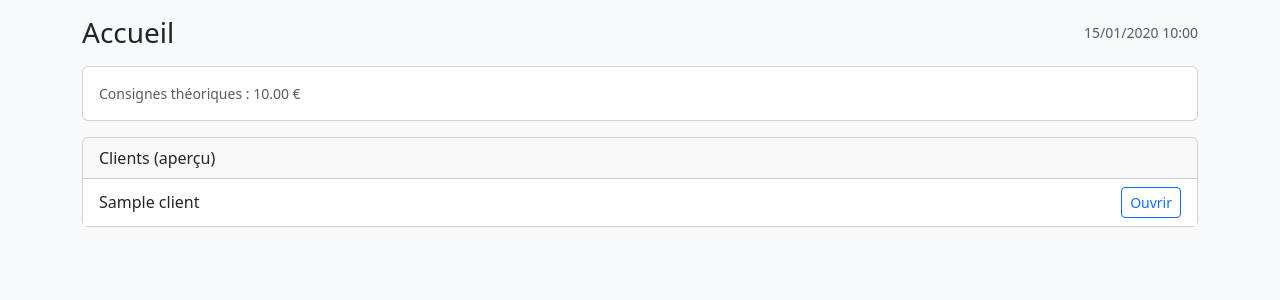
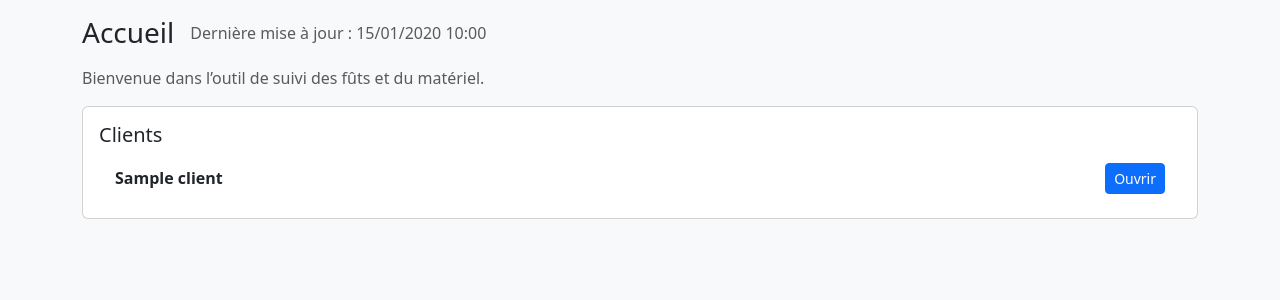
Before and after one commit to lecentrallanderneau-oss/Suivi_futs, a Flask app: template templates/index.html in a window 1280 px wide. Shown: the part 57-357 px from the top of the page. Run offline with Flask 3, Linux system fonts and the light colour scheme; tables that the repository leaves empty hold one stand-in row (values such as "Sample post"); the template is opened without the code that fills it: values that come from a table or form of the project are taken from there, most other values are stand-ins (such as "Sample title", 1, 10 or a date in 2020); some libraries are stand-ins or nearby versions.

Commit message:
Update index.html

```diff
--- a/templates/index.html
+++ b/templates/index.html
@@ -1,29 +1,29 @@
 {% extends "base.html" %}
 {% block content %}
-<div class="d-flex align-items-center justify-content-between mb-3">
-  <h1 class="h3 mb-0">Accueil</h1>
-  <small class="text-muted">{{ now.strftime('%d/%m/%Y %H:%M') }}</small>
+<div class="d-flex align-items-center mb-3">
+  <h1 class="h3 m-0">Accueil</h1>
+  <span class="ms-3 text-muted">Dernière mise à jour : {{ now.strftime("%d/%m/%Y %H:%M") }}</span>
 </div>
 
-<div class="card mb-3">
-  <div class="card-body">
-    <div class="text-muted small">Consignes théoriques : {{ totals.deposit_cents|eur }}</div>
-  </div>
-</div>
+<p class="text-muted">Bienvenue dans l’outil de suivi des fûts et du matériel.</p>
 
 <div class="card">
-  <div class="card-header">Clients (aperçu)</div>
-  <div class="card-body p-0">
-    <ul class="list-group list-group-flush">
+  <div class="card-body">
+    <h5 class="card-title">Clients</h5>
+    {% if clients %}
+      <ul class="list-group list-group-flush">
       {% for c in clients %}
         <li class="list-group-item d-flex justify-content-between align-items-center">
-          <span>{{ c.name }}</span>
-          <a class="btn btn-sm btn-outline-primary" href="{{ url_for('client_detail', client_id=c.id) }}">Ouvrir</a>
+          <div>
+            <strong>{{ c.name }}</strong>
+          </div>
+          <a class="btn btn-sm btn-primary" href="{{ url_for('client_detail', client_id=c.id) }}">Ouvrir</a>
         </li>
-      {% else %}
-        <li class="list-group-item text-muted">Aucun client.</li>
       {% endfor %}
-    </ul>
+      </ul>
+    {% else %}
+      <p class="mb-0 text-muted">Aucun client pour le moment. Ajoute un client depuis l’onglet “Clients”.</p>
+    {% endif %}
   </div>
 </div>
 {% endblock %}
```
